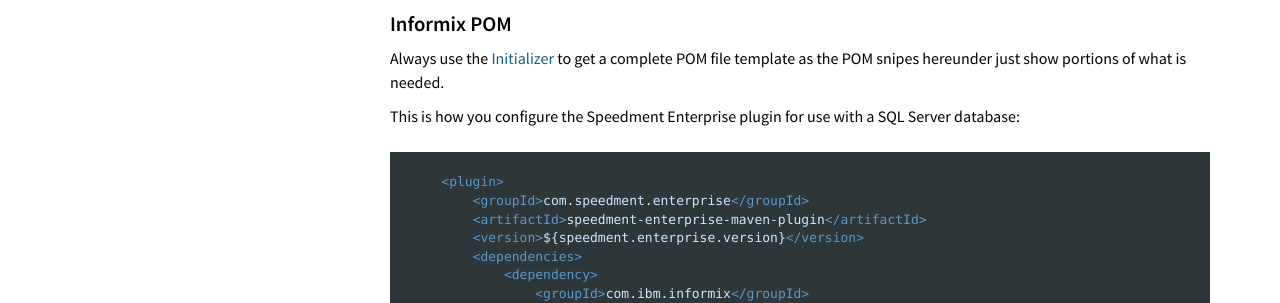
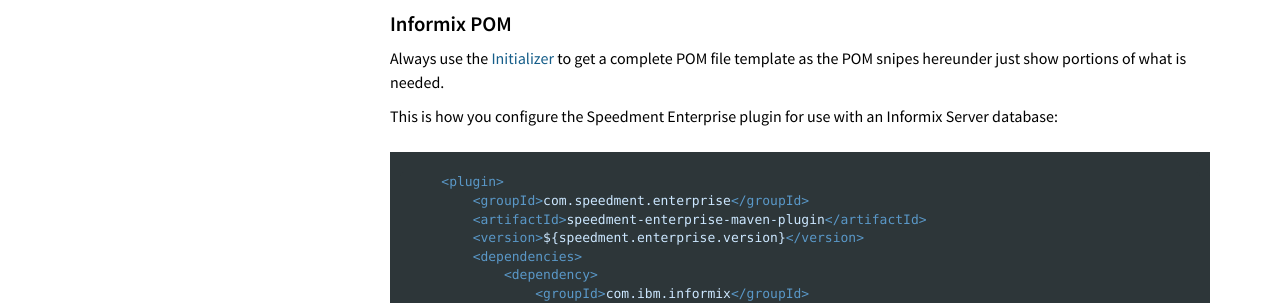
Before and after one commit to speedment/speedment-doc, a Jekyll site: the page built from pages/connectors.md, in a window 1280 px wide and 1400 px high, scrolled down 13424 px. Shown: the part 154-457 px from the top of the window. Built offline with Jekyll 4.4.1, drawn with Linux system fonts in a browser that asks for light colours; nearby versions of some CDN libraries; comment, search, counter and statistics services are not loaded; some of the changed text lies outside the part shown.

Commit message:
Change to Informix in relevant places,

````diff
--- a/pages/connectors.md
+++ b/pages/connectors.md
@@ -508,7 +508,7 @@
 ### Informix POM
 Always use the [Initializer](https://www.speedment.com/initializer/) to get a complete POM file template as the POM snipes hereunder just show portions of what is needed.
 
-This is how you configure the Speedment Enterprise plugin for use with a SQL Server database:
+This is how you configure the Speedment Enterprise plugin for use with an Informix Server database:
 ``` xml
     <plugin>
         <groupId>com.speedment.enterprise</groupId>
@@ -561,7 +561,7 @@
 ### Java Module System (JPMS)
 Sql Server applications running under the Java Module System (JPMS) needs to `require com.speedment.enterprise.connectors.informix;`
 
-### SQL Server Application
+### Informix Application
 When you build the application, the `SqlServerBundle` needs to be added to the runtime like this:
 ``` java
     YourApplication app = new YourApplicationBuilder()
````
